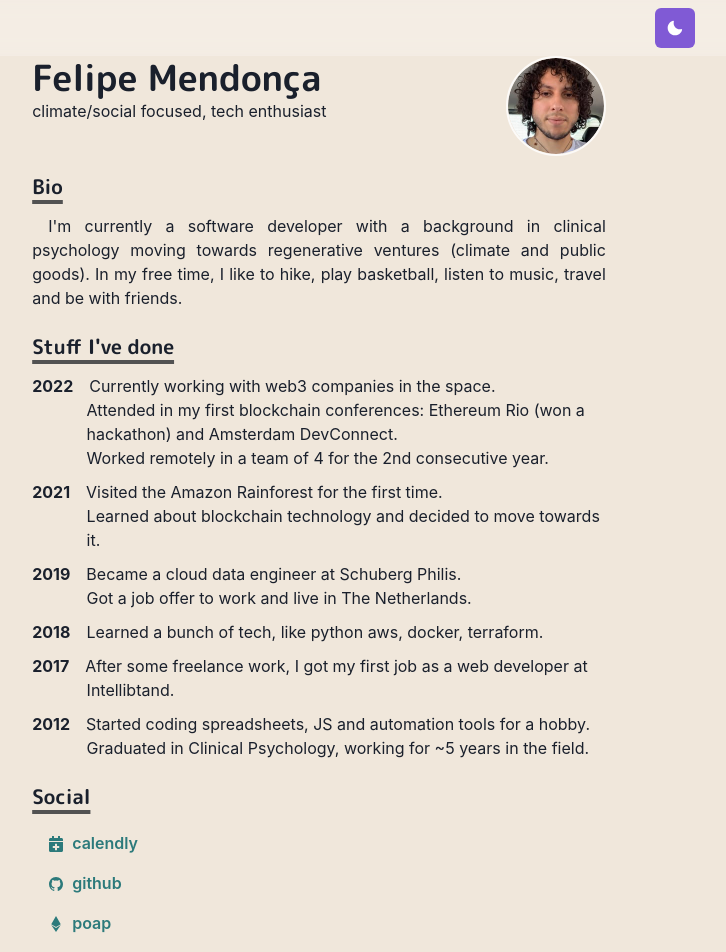
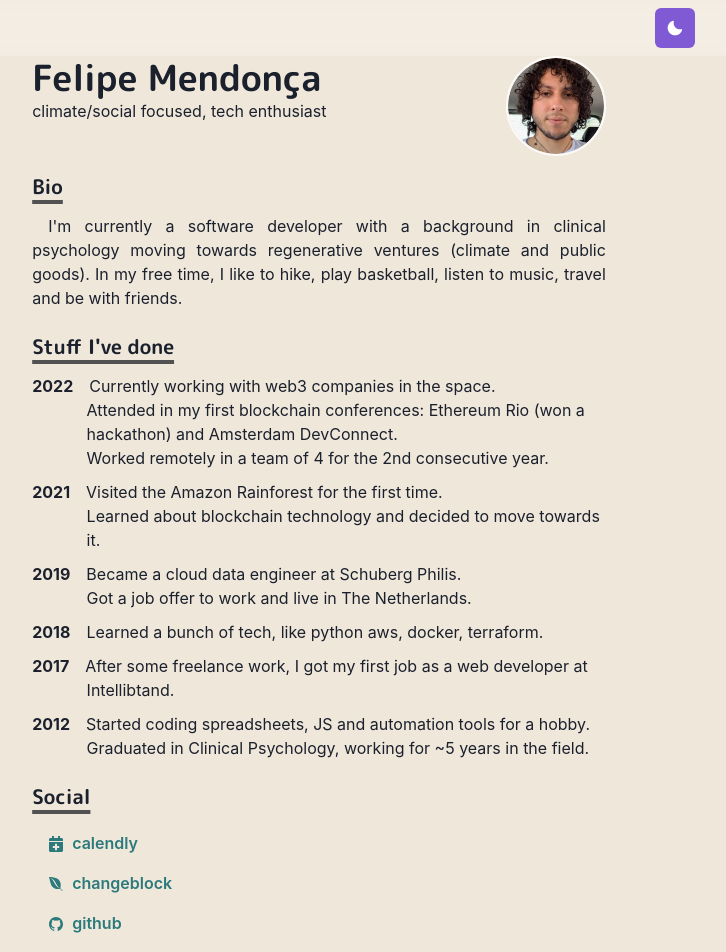
Before and after one commit to fysp11/personal-website, a Next.js app: page / in a window 1280 px wide. Shown: the top 952 px of the page, without its empty margins (321-1047 px from the left). Built offline with nearby package versions, Linux system fonts and the light colour scheme.

Commit message:
add changeblock link

```diff
--- a/constants/profile.ts
+++ b/constants/profile.ts
@@ -1,6 +1,6 @@
 import { IconType } from 'react-icons';
 import { IoLogoGithub, IoLogoTwitter, IoLogoHtml5 } from 'react-icons/io5'
-import { FaCalendarPlus, FaEthereum } from 'react-icons/fa'
+import { FaCalendarPlus, FaEthereum, FaEnvira } from 'react-icons/fa'
 
 import { AVATAR_PNG, IRL_AVATAR_JPEG } from "./assets";
 
@@ -40,5 +40,6 @@ export const ME_PROFILE: ProfileProps = {
         website: ['https://fysp.eth.limo', IoLogoHtml5],
         poap: ['https://app.poap.xyz/scan/fysp.eth', FaEthereum],
         calendly: ['https://calendly.com/fysp', FaCalendarPlus],
+        changeblock: ['https://beta.changeblock.com/sign-up?invite=8LODzWT_oO', FaEnvira]
     },
 }
```
